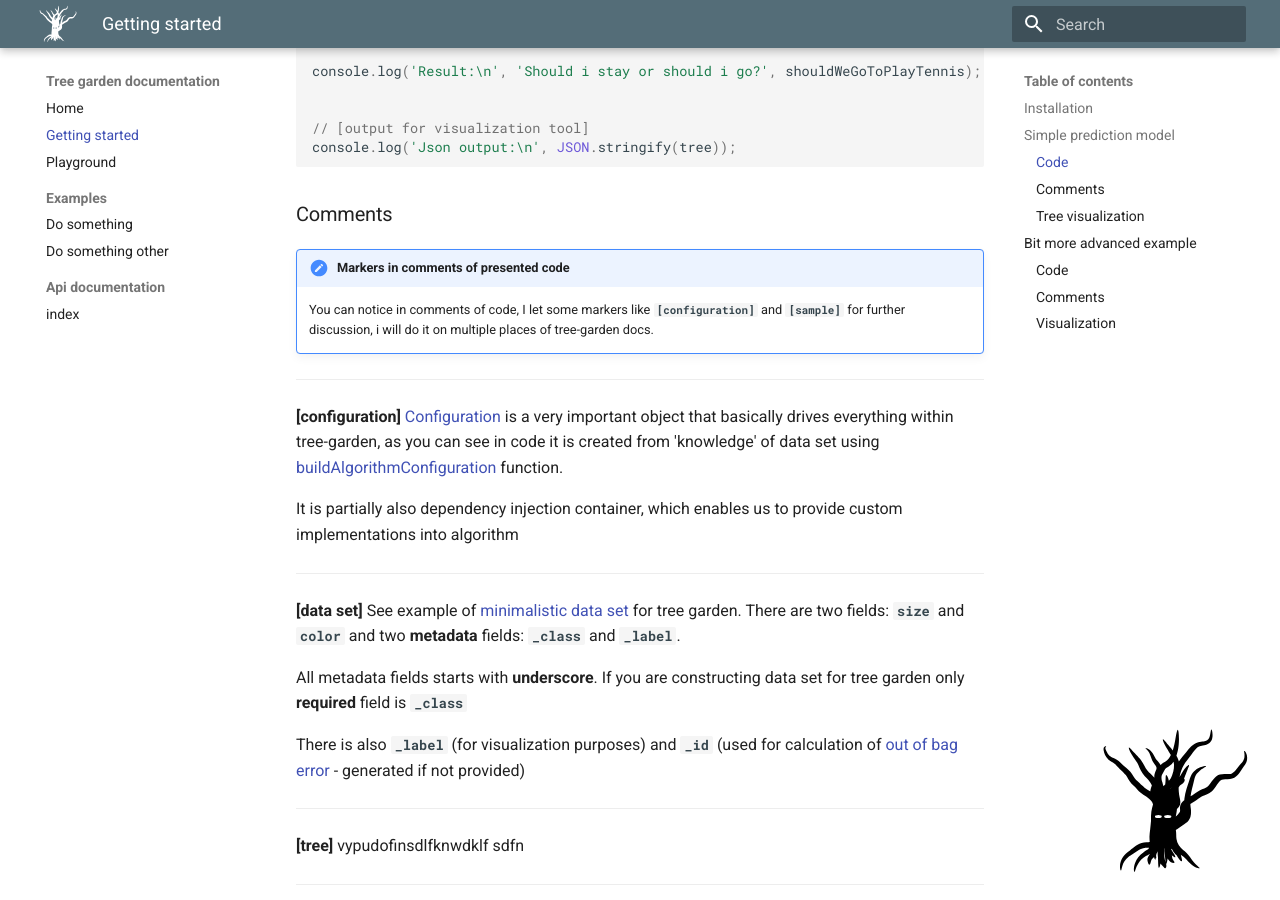
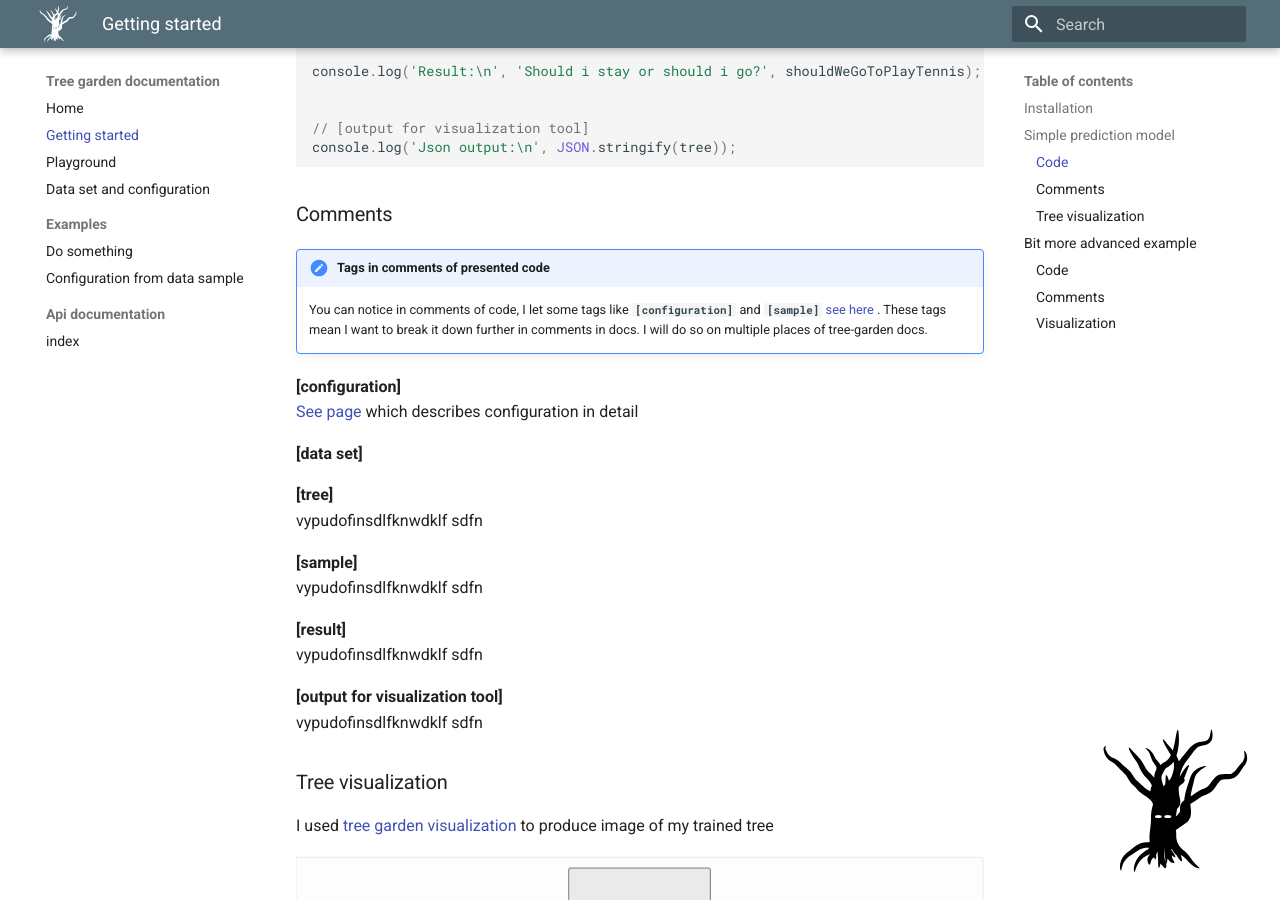
Before and after one commit to miob-miob/treeGarden, an MkDocs documentation site: the page built from docs/pages/gettingStarted.md, in a window 1280 px wide and 900 px high, scrolled down 2034 px. Built offline with MkDocs 1.6.1 and Material for MkDocs 9.7.7, drawn with Linux system fonts in a browser that asks for light colours; emoji names are drawn with the system emoji font.

Commit message:
first steps docs

```diff
--- a/docs/mkdocs.yml
+++ b/docs/mkdocs.yml
@@ -7,9 +7,10 @@ nav:
   - Home: index.md
   - Getting started: gettingStarted.md
   - Playground: playground.md # hide later
+  - Data set and configuration: dataSetAndConfiguration.md
   - Examples:
     - Do  something: examples/example1.md
-    - Do  something other: examples/example2.md
+    - Configuration from data sample: examples/configurationFromSingleDataSample.md
 
   # api pages are added to navigation by docs/hooks/hack_typedoc_into_docs.py hook
   - api_docs:
--- a/docs/pages/gettingStarted.md
+++ b/docs/pages/gettingStarted.md
@@ -48,49 +48,33 @@ const sample = {
 [ts](docs/code_snippets/shouldIPlayTenis.ts)
 
 ### Comments
-!!! important "Markers in comments of presented code"
-    You can notice in comments of code, I let some markers like **`[configuration]`** and
-    **`[sample]`** for further discussion, i will do it on multiple
-    places of tree-garden docs.
----
- **[configuration]**  [Configuration](./api/modules.md#treegardenconfiguration)
-  is a very important object
-  that basically drives everything within tree-garden,
-  as you can see in code it is created from 'knowledge' of data set using
-  [buildAlgorithmConfiguration](./api/modules.md#buildalgorithmconfiguration) function.
+!!! important "Tags in comments of presented code"
+    You can notice in comments of code, I let some tags like **`[configuration]`** and
+    **`[sample]`** [see here](https://github.com/miob-miob/treeGarden/blob/master/docs/code_snippets/shouldIPlayTenis.ts#L30) .
+    These tags mean I want to break it down further in comments in docs.
+    I will do so on multiple places of tree-garden docs.
 
-  It is partially also dependency injection container, which enables us to provide custom
-  implementations into algorithm
+ **[configuration]**
+ [See page](dataSetAndConfiguration.md#configuration) which describes configuration in detail
 
----
-
- **[data set]** See example of [minimalistic data set](https://github.com/miob-miob/treeGarden/blob/master/src/sampleDataSets/simpleSet.ts)
-  for tree garden. There are two fields: **`size`** and **`color`** and two **metadata** fields:
-  **`_class`** and **`_label`**.
-
-  All metadata fields starts with **underscore**.
-  If you are constructing data set for tree garden only **required** field is **`_class`**
-
-  There is also **`_label`** (for visualization purposes) and **`_id`** (used for calculation
-  of [out of bag error](https://en.wikipedia.org/wiki/Out-of-bag_error) - generated if not provided)
----
-
- **[tree]** vypudofinsdlfknwdklf sdfn
-
----
-
- **[sample]** vypudofinsdlfknwdklf sdfn
-
----
-
-**[result]** vypudofinsdlfknwdklf sdfn
-
----
+ **[data set]**
 
 
-**[output for visualization tool]** vypudofinsdlfknwdklf sdfn
 
----
+ **[tree]**
+ vypudofinsdlfknwdklf sdfn
+
+ **[sample]**
+vypudofinsdlfknwdklf sdfn
+
+**[result]**
+vypudofinsdlfknwdklf sdfn
+
+
+**[output for visualization tool]**
+vypudofinsdlfknwdklf sdfn
+
+
 
 
 ### Tree visualization
```
Also changed, not shown: docs/code_snippets/configFromSingleSample.ts (renamed from docs/code_snippets/configForPrediction.ts, +5 -4 lines), docs/pages/configurationAndDataSet.md (deleted, +0 -7 lines), docs/pages/dataSetAndConfiguration.md (added, +39 -0 lines), docs/pages/examples/configurationFromSingleDataSample.md (added, +23 -0 lines), docs/pages/examples/example1.md (+0 -3 lines), docs/pages/examples/example2.md (deleted, +0 -20 lines), 1 other file.
